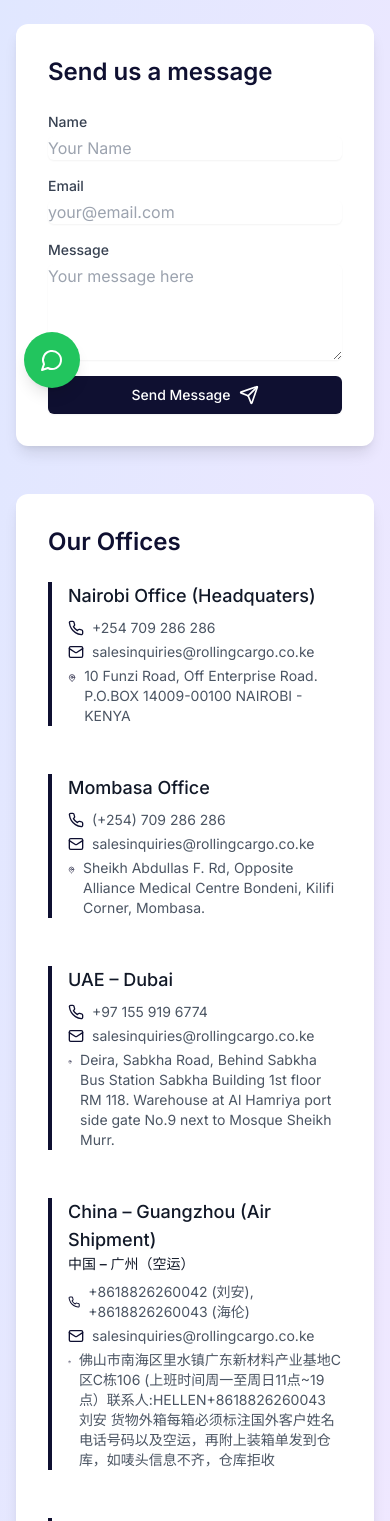
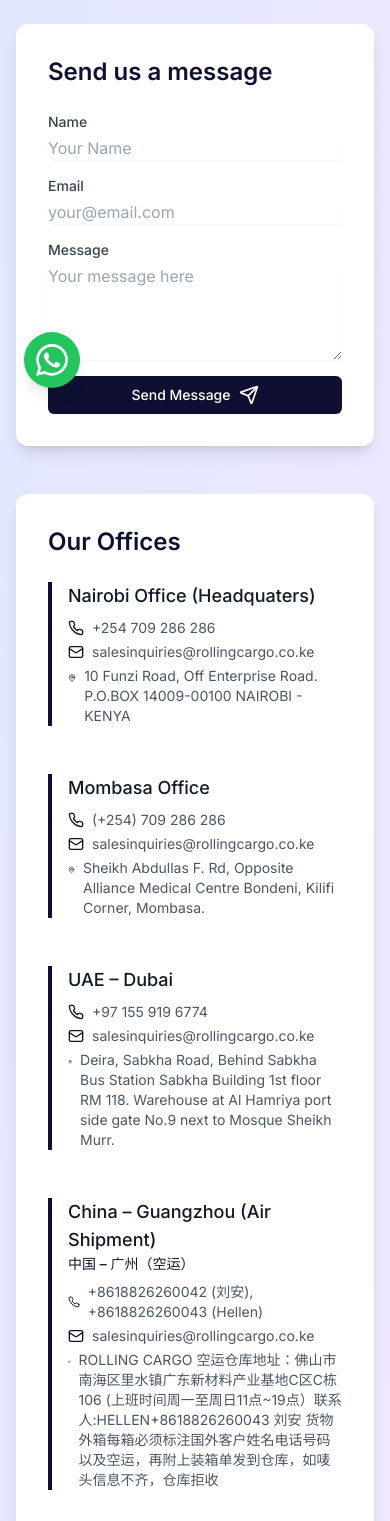
Before and after one commit to TechifyCreatives/rolling-cargo, a Next.js app: page /contact-us in a window 390 px wide. Shown: the part 432-1953 px from the top of the page. Built offline with nearby package versions, Linux system fonts and the light colour scheme.

Commit message:
"Updated ContactBanner component with new phone numbers and WhatsApp information, and refactored WhatsAppButton component with a new SVG icon and updated styles."

```diff
--- a/src/app/shared/Components/ContactBanner/ContactBanner.tsx
+++ b/src/app/shared/Components/ContactBanner/ContactBanner.tsx
@@ -43,20 +43,20 @@
   {
     name: "China – Guangzhou (Air Shipment)",
     chineseName: "中国 – 广州（空运）",
-    phone: "+8618826260042 (Liu An), +8618826260043 (Hellen)",
-    chinesePhone: "+8618826260042 (刘安), +8618826260043 (海伦)",
+    phone: "+8618826260042 (Liu An), +8618826260043 (Hellen), WhatsApp: +254 709 286 286",
+    chinesePhone: "+8618826260042 (刘安), +8618826260043 (Hellen)",
     email: "salesinquiries@rollingcargo.co.ke",
     address: "106, Building C, Zone C, Guangdong New Material Industry Base, Lishui Town, Nanhai District, Foshan City, POST CODE: 528244",
-    chineseAddress: "佛山市南海区里水镇广东新材料产业基地C区C栋106 (上班时间周一至周日11点~19点）联系人:HELLEN+8618826260043 刘安 货物外箱每箱必须标注国外客户姓名电话号码以及空运，再附上装箱单发到仓库，如唛头信息不齐，仓库拒收",
+    chineseAddress: "ROLLING CARGO 空运仓库地址：佛山市南海区里水镇广东新材料产业基地C区C栋106 (上班时间周一至周日11点~19点）联系人:HELLEN+8618826260043 刘安 货物外箱每箱必须标注国外客户姓名电话号码以及空运，再附上装箱单发到仓库，如唛头信息不齐，仓库拒收",
   },
   {
     name: "China – Guangzhou (Sea Shipment)",
     chineseName: "中国 – 广州（海运）",
-    phone: "+8618826260044 (A WEI), +8619927449452 (KEVIN)",
-    chinesePhone: "+8618826260044 (阿伟), +8619927449452 (小王)",
+    phone: "A WEI: +8618826260044, KEVIN: +8619927449452",
+    chinesePhone: "阿伟: +8618826260044, 小王: +8619927449452",
     email: "salesinquiries@rollingcargo.co.ke",
     address: "107, Building C, Zone C, Guangdong New Material Industry Base, Lishui Town, Nanhai District, Foshan City, POST CODE: 528244",
-    chineseAddress: "佛山市南海区里水镇广东新材料产业基地C区C栋107 (上班时间周一至周六11点~18点）联系人:阿伟 +8618826260044 小王：+8619927449452 货物外箱每箱必须标注国外客户姓名电话号码以及海运，再附上装箱单发到仓库，如唛头信息不齐，仓库拒收",
+    chineseAddress: "ROLLING CARGO 海运仓库地址：佛山市南海区里水镇广东新材料产业基地C区C栋107 (上班时间周一至周六11点~18点）联系人:阿伟 +8618826260044 小王：+8619927449452 货物外箱每箱必须标注国外客户姓名电话号码以及海运，再附上装箱单发到仓库，如唛头信息不齐，仓库拒收",
   },
   {
     name: "U.K – London",
@@ -188,7 +188,6 @@
   const onSubmit: SubmitHandler<FormInputs> = async (data) => {
     setIsSubmitting(true);
     try {
-      // Convert FormInputs to a Record<string, string>
       const emailData: Record<string, string> = {
         name: data.name,
         email: data.email,
--- a/src/app/shared/Components/WhatsAppButton/WhatsAppButton.tsx
+++ b/src/app/shared/Components/WhatsAppButton/WhatsAppButton.tsx
@@ -1,6 +1,4 @@
-"use client";
 import React from 'react';
-import { MessageCircle } from 'lucide-react';
 
 const WhatsAppButton = () => {
   const phoneNumber = '+254709286286';
@@ -14,10 +12,17 @@
   return (
     <button
       onClick={handleClick}
-      className="fixed bottom-6 left-6 bg-green-500 hover:bg-green-600 text-white p-4 rounded-full shadow-lg transition-transform duration-200 ease-in-out transform hover:scale-110 flex items-center justify-center z-50"
+      className="fixed bottom-6 left-6 bg-green-500 hover:bg-green-600 text-white p-3 rounded-full shadow-lg transition-transform duration-200 ease-in-out transform hover:scale-110 flex items-center justify-center z-50"
       aria-label="Contact on WhatsApp"
     >
-      <MessageCircle className="w-6 h-6" />
+      <svg
+        className="w-8 h-8"
+        xmlns="http://www.w3.org/2000/svg"
+        viewBox="0 0 24 24"
+        fill="currentColor"
+      >
+        <path d="M17.472 14.382c-.297-.149-1.758-.867-2.03-.967-.273-.099-.471-.148-.67.15-.197.297-.767.966-.94 1.164-.173.199-.347.223-.644.075-.297-.15-1.255-.463-2.39-1.475-.883-.788-1.48-1.761-1.653-2.059-.173-.297-.018-.458.13-.606.134-.133.298-.347.446-.52.149-.174.198-.298.298-.497.099-.198.05-.371-.025-.52-.075-.149-.669-1.612-.916-2.207-.242-.579-.487-.5-.669-.51-.173-.008-.371-.01-.57-.01-.198 0-.52.074-.792.372-.272.297-1.04 1.016-1.04 2.479 0 1.462 1.065 2.875 1.213 3.074.149.198 2.096 3.2 5.077 4.487.709.306 1.262.489 1.694.625.712.227 1.36.195 1.871.118.571-.085 1.758-.719 2.006-1.413.248-.694.248-1.289.173-1.413-.074-.124-.272-.198-.57-.347m-5.421 7.403h-.004a9.87 9.87 0 01-5.031-1.378l-.361-.214-3.741.982.998-3.648-.235-.374a9.86 9.86 0 01-1.51-5.26c.001-5.45 4.436-9.884 9.888-9.884 2.64 0 5.122 1.03 6.988 2.898a9.825 9.825 0 012.893 6.994c-.003 5.45-4.437 9.884-9.885 9.884m8.413-18.297A11.815 11.815 0 0012.05 0C5.495 0 .16 5.335.157 11.892c0 2.096.547 4.142 1.588 5.945L.057 24l6.305-1.654a11.882 11.882 0 005.683 1.448h.005c6.554 0 11.89-5.335 11.893-11.893a11.821 11.821 0 00-3.48-8.413z" />
+      </svg>
     </button>
   );
 };
```
